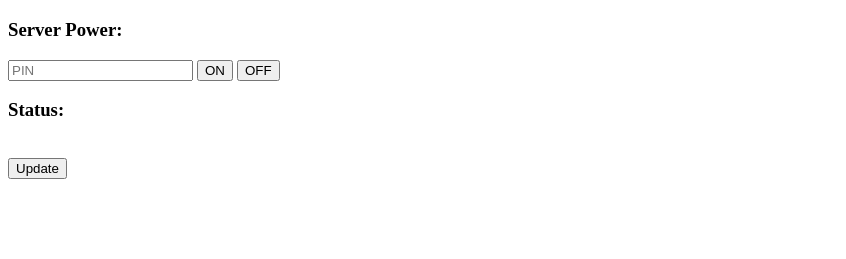
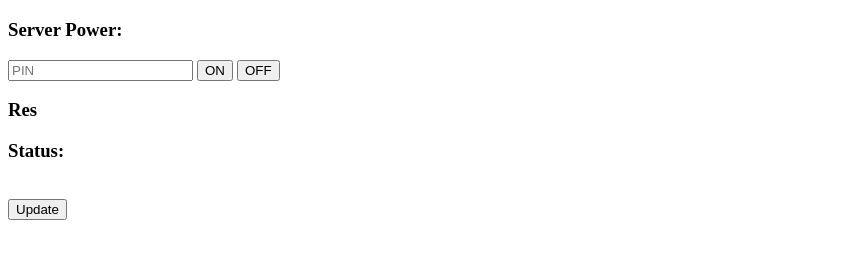
Before and after one commit to kevin5806/Idrac-Remote-Controll, a website: page public/index.html in a window 1280 px wide. Shown: the part 61-320 px from the top of the page, without its empty margins (0-846 px from the left). Drawn offline with Linux system fonts and the light colour scheme.

Commit message:
Update index.html

```diff
--- a/public/index.html
+++ b/public/index.html
@@ -19,6 +19,8 @@
 
     </div>
 
+    <h3>Res</h3>
+
     <div id="powerRes">
 
     </div>
```
